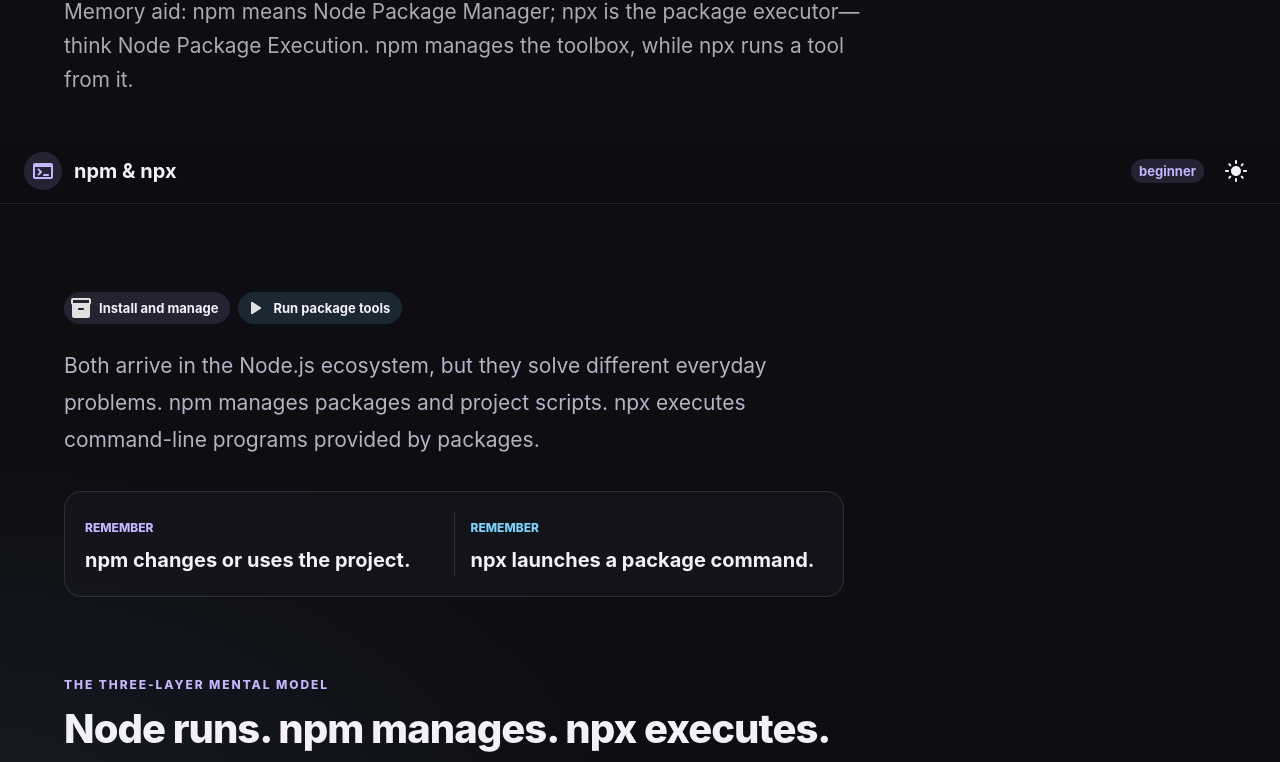
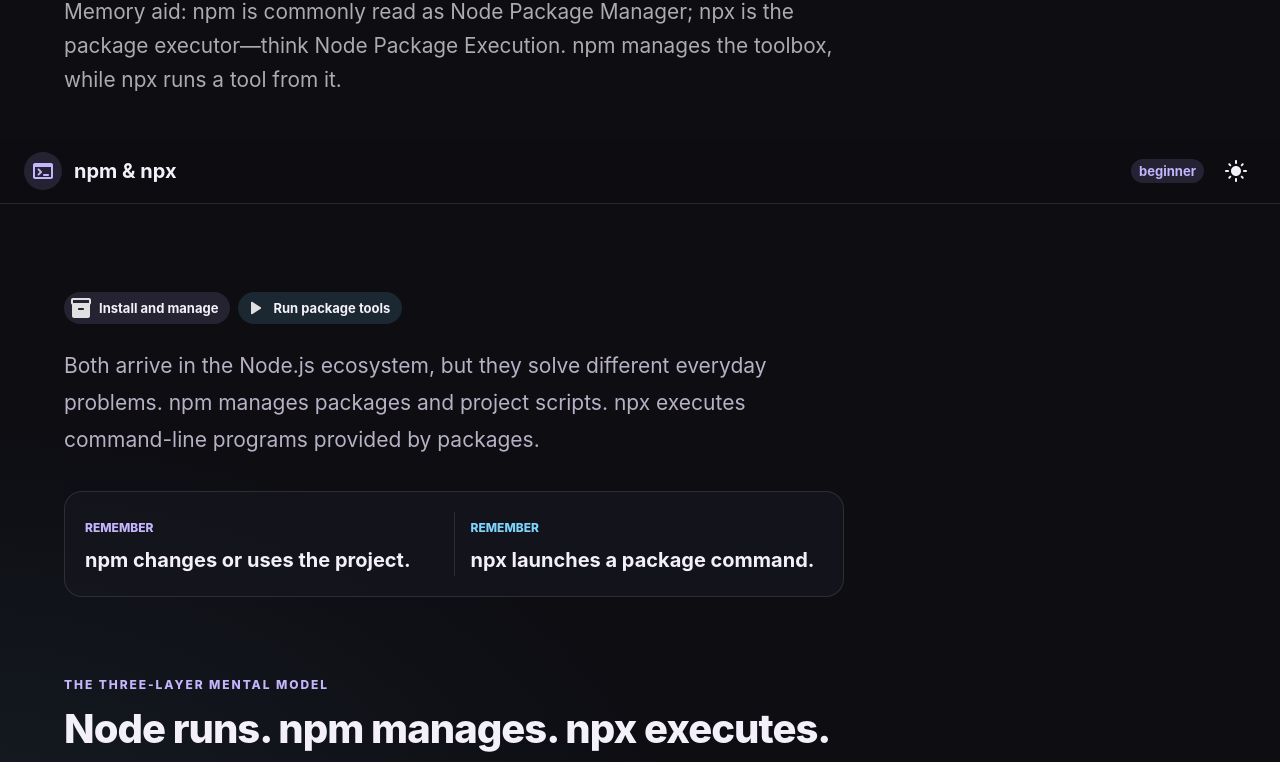
Before and after one commit to devin-thomas/explainers, an Astro site: page /npm-and-npx in a window 1280 px wide. Shown: the part 299-1061 px from the top of the page. Built offline with nearby package versions, Linux system fonts and the light colour scheme; Astro itself is replaced by a stand-in of ours.

Commit message:
Refine npm and npx terminology

```diff
--- a/src/pages/npm-and-npx.astro
+++ b/src/pages/npm-and-npx.astro
@@ -36,7 +36,7 @@ import ExplainerPageIntro from "../components/ExplainerPageIntro.astro";
   <body class="explainer-page-with-intro">
     <ExplainerPageIntro
       title="npm & npx"
-      hook="Memory aid: npm means Node Package Manager; npx is the package executor—think Node Package Execution. npm manages the toolbox, while npx runs a tool from it."
+      hook="Memory aid: npm is commonly read as Node Package Manager; npx is the package executor—think Node Package Execution. npm manages the toolbox, while npx runs a tool from it."
     />
     <NpmNpxExplainer client:load />
   </body>
```
